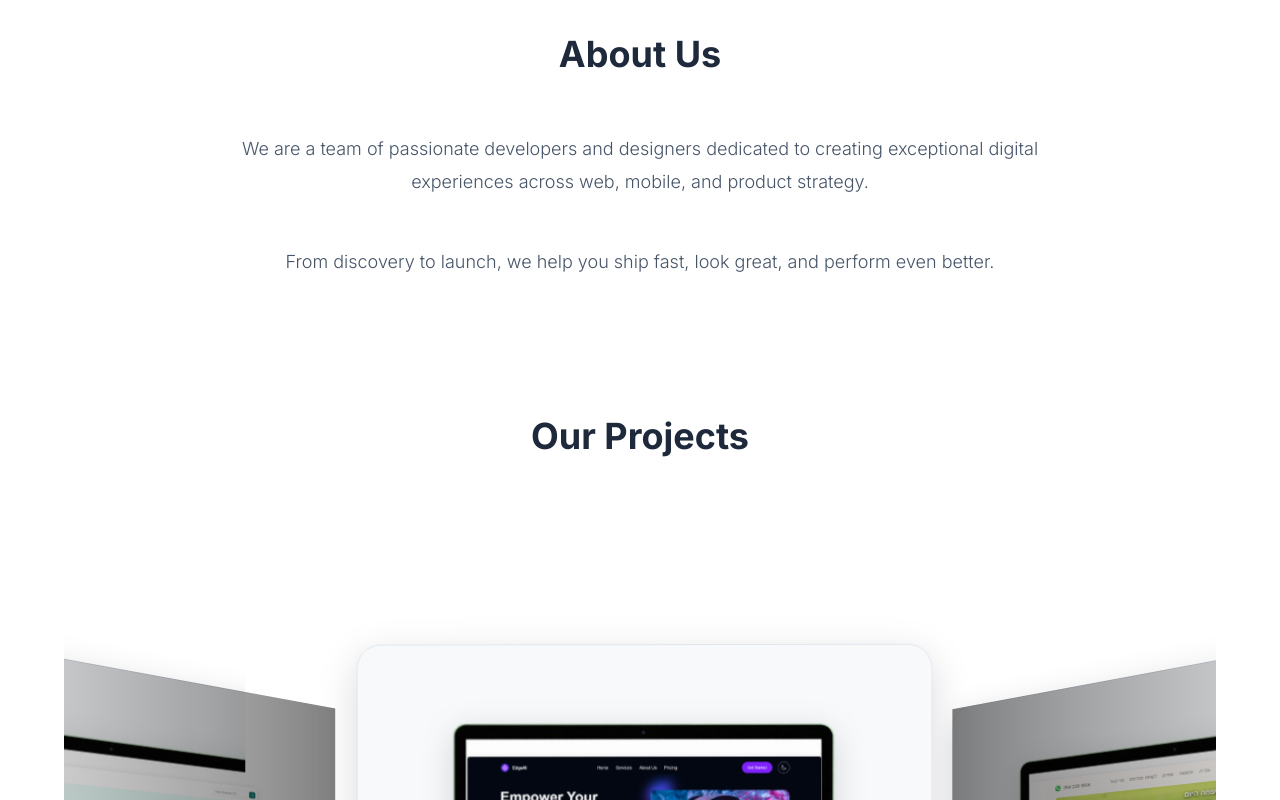
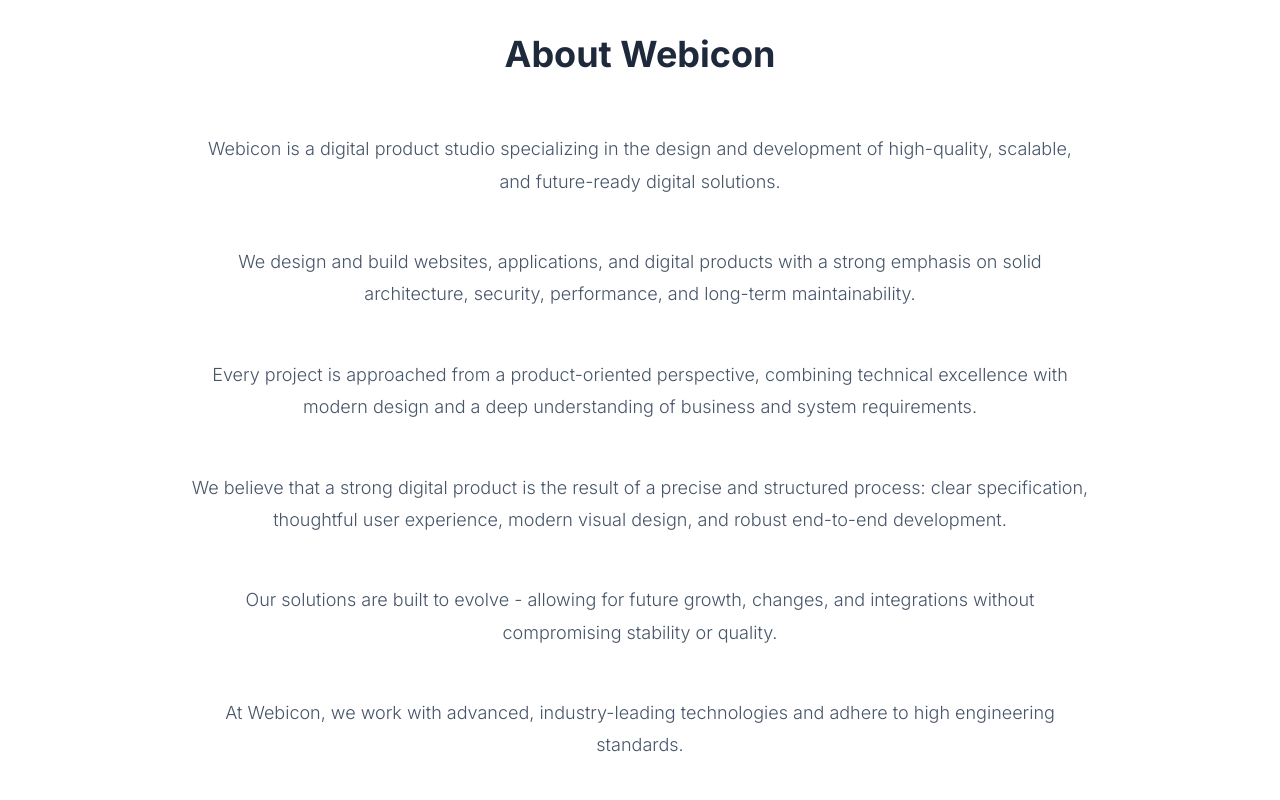
Before and after one commit to DariaRosen/Webicon, a Next.js app: page / in a window 1280 px wide. Shown: the part 840-1640 px from the top of the page. Built offline with nearby package versions, Linux system fonts and the light colour scheme.

Commit message:
Update About section with new text in both About page and home page - Update titles to 'About Webicon' - Refine Hebrew text with proper formatting - Split content into more paragraphs for better readability - Update benefits section with corrected Hebrew title

```diff
--- a/app/page.tsx
+++ b/app/page.tsx
@@ -150,17 +150,42 @@
       <section className={styles.section} id="about">
         <div className={styles.sectionContainer}>
           <h2 className={styles.sectionTitle}>
-            {language === 'en' ? 'About Us' : 'אודותינו'}
+            {language === 'en' ? 'About Webicon' : 'אודות Webicon'}
           </h2>
           <p className={styles.sectionText}>
             {language === 'en'
-              ? 'We are a team of passionate developers and designers dedicated to creating exceptional digital experiences across web, mobile, and product strategy.'
-              : 'אנחנו צוות של מפתחים ומעצבים נלהבים, שמקדישים את עצמם ליצירת חוויות דיגיטליות יוצאות דופן – אתרים, אפליקציות ואסטרטגיית מוצר.'}
+              ? 'Webicon is a digital product studio specializing in the design and development of high-quality, scalable, and future-ready digital solutions.'
+              : 'נעים להכיר! Webicon הוא סטודיו לפיתוח ועיצוב מוצרים דיגיטליים, המתמחה ביצירת מערכות איכותיות, יציבות ומוכנות לצמיחה עתידית.'}
           </p>
           <p className={styles.sectionText}>
             {language === 'en'
-              ? 'From discovery to launch, we help you ship fast, look great, and perform even better.'
-              : 'משלב המחקר ועד ההשקה – אנחנו עוזרים לכם לצאת מהר, להיראות מצוין ולבצע בצורה מיטבית.'}
+              ? 'We design and build websites, applications, and digital products with a strong emphasis on solid architecture, security, performance, and long-term maintainability.'
+              : 'ב Webicon אנחנו מפתחים אתרים, אפליקציות ומוצרים דיגיטליים תוך הקפדה על סטנדרטים גבוהים של ארכיטקטורה, אבטחה, ביצועים ועיצוב.'}
+          </p>
+          <p className={styles.sectionText}>
+            {language === 'en'
+              ? 'Every project is approached from a product-oriented perspective, combining technical excellence with modern design and a deep understanding of business and system requirements.'
+              : 'כל פרויקט נבנה מתוך חשיבה על המוצר ומתוך הבנה מעמיקה של הצרכים העסקיים, הטכנולוגיים והחזותיים של הלקוח.'}
+          </p>
+          <p className={styles.sectionText}>
+            {language === 'en'
+              ? 'We believe that a strong digital product is the result of a precise and structured process: clear specification, thoughtful user experience, modern visual design, and robust end-to-end development.'
+              : 'אנו מאמינים שמוצר דיגיטלי איכותי הוא תוצאה של תהליך מדויק: איפיון נכון, עיצוב מודרני, פיתוח מתקדם ותשתית גמישה שמאפשרת תחזוקה, הרחבות ושינויים לאורך זמן.'}
+          </p>
+          <p className={styles.sectionText}>
+            {language === 'en'
+              ? 'Our solutions are built to evolve - allowing for future growth, changes, and integrations without compromising stability or quality.'
+              : 'לכן אנו מלווים כל פרויקט מהשלב הראשוני ועד השקה, עם תיעוד מסודר, קוד נקי ופתרון יציב שנבנה לטווח ארוך.'}
+          </p>
+          <p className={styles.sectionText}>
+            {language === 'en'
+              ? 'At Webicon, we work with advanced, industry-leading technologies and adhere to high engineering standards.'
+              : 'העבודה ב Webicon משלבת עיצוב מוקפד, גרפיקה מתקדמת - כולל שילוב אלמנטים בתלת-ממד וטכנולוגיות עדכניות.'}
+          </p>
+          <p className={styles.sectionText}>
+            {language === 'en'
+              ? 'Our work often incorporates refined visual elements, including advanced graphics and optional 3D components, resulting in digital products that are both technically sound and visually polished. We accompany our clients from early discovery stages through delivery and launch, providing professional guidance, clear communication, and solutions designed for long-term use.'
+              : 'התוצאה היא מוצר דיגיטלי מדויק, מאובטח ומותאם לסטנדרטים של ארגונים, סטארטאפים ולקוחות המחפשים איכות ללא פשרות.'}
           </p>
         </div>
       </section>
```
Also changed, not shown: app/about/page.tsx (+27 -12 lines).
